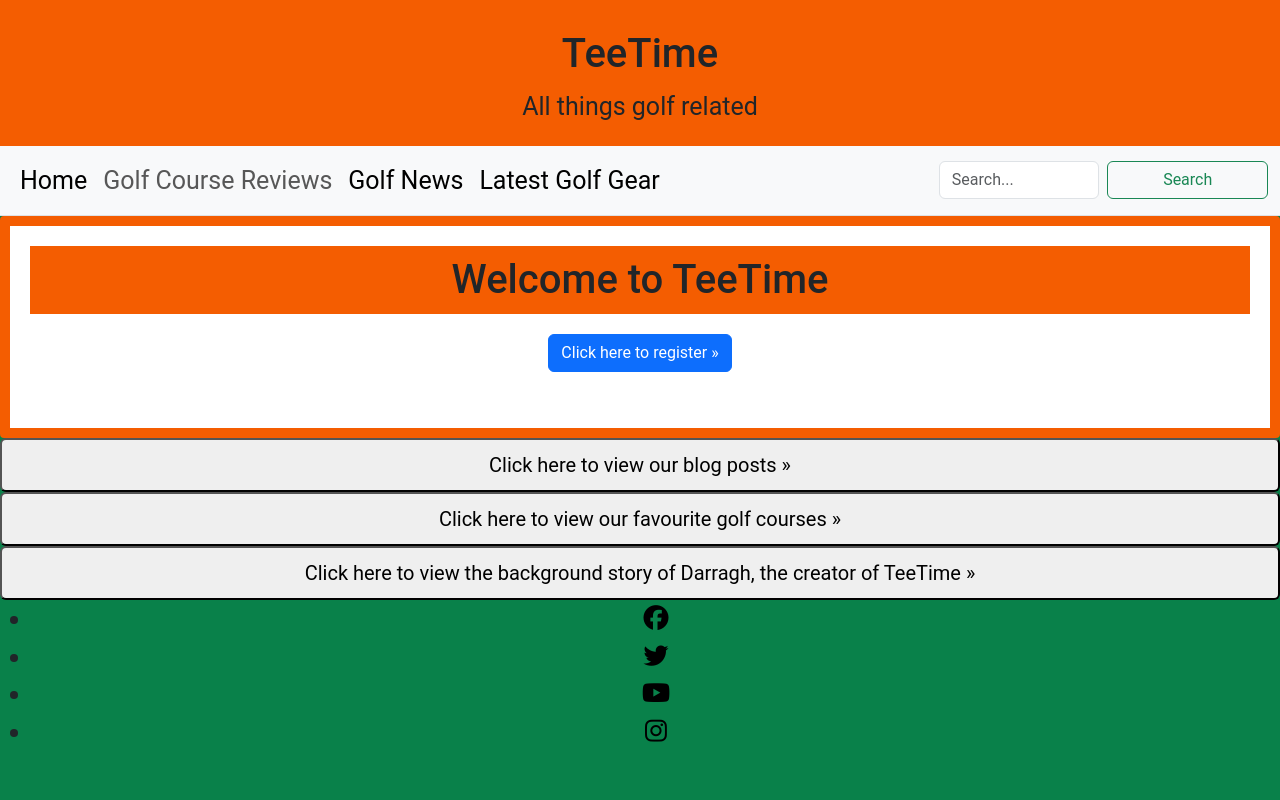
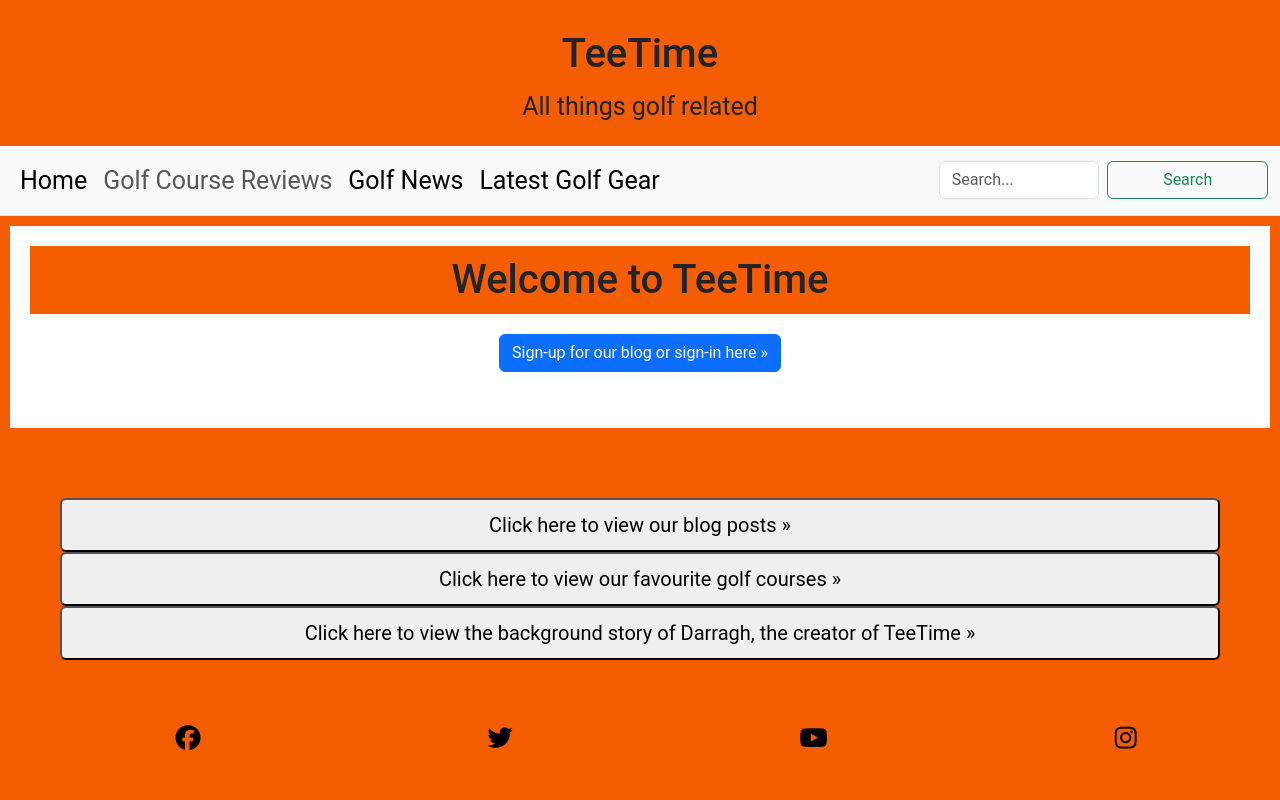
Before and after one commit to Drennan98/TeeTime, a Django app: page / in a window 1280 px wide. Run offline with Django 5.2, Linux system fonts and the light colour scheme; data comes from the database, SQL or seed files in the repository; some libraries are stand-ins or nearby versions.

Commit message:
Style buttons and and align social media icons

```diff
--- a/blog/templates/base.html
+++ b/blog/templates/base.html
@@ -1,5 +1,5 @@
+<!-- Django Templating Language (DLT) which loads static files -->
 {% load static %}
-
 <!DOCTYPE html>
 <html lang="en">
 <head>
@@ -25,6 +25,7 @@
     <title>TeeTime</title>
 </head>
 <body>
+    <!-- Header -->
     <div class="page-header">
         <h1>TeeTime</h1>
         <span>All things golf related</span>
@@ -54,27 +55,28 @@
             </div>
         </div>
     </nav>
+    <!-- Welcome message with option to register -->
     <div class="hero-unit">
         <h1 id="heading">Welcome to TeeTime</h1>
-        <p><a href="#" class="btn btn-primary btn-large">Click here to register &raquo;</a></p>
+        <p><a href="register.html" class="btn btn-primary btn-large">Sign-up for our blog or sign-in here &raquo;</a></p>
     </div>
-    <div>
+    <div class="buttons">
         <!-- Buttons which will take the user to different parts of the site -->
         <button class="nav-button text-black">Click here to view our blog posts &raquo;</button>
         <button class="nav-button text-black">Click here to view our favourite golf courses &raquo;</button>
         <button class="nav-button text-black">Click here to view the background story of Darragh, the creator of TeeTime &raquo;</button>
     </div>
-    <footer>
+    <footer class="footer-main">
         <div>
             <!-- Font Awesome script and icons -->
             <script src="https://kit.fontawesome.com/09d74f525c.js" crossorigin="anonymous"></script>
-          <ul id="socmed">
+          <ul id="social-media">
             <li><a href="https://www.facebook.com/" target="_blank" rel="noopener" aria-label="visit our Facebook page (opens in a new tab)"><i class="fa-brands fa-facebook"></i></a></li>
             <li><a href="https://x.com/" target="_blank" rel="noopener" aria-label="visit our Twitter page (opens in a new tab)"><i class="fa-brands fa-twitter"></i></a></li>
             <li><a href="https://www.instagram.com/" target="_blank" rel="noopener" aria-label="visit our Youtube page (opens in a new tab)"><i class="fa-brands fa-youtube"></i></a></li>
             <li><a href="https://www.youtube.com/" target="_blank" rel="noopener" aria-label="visit our Instagram page (opens in a new tab)"><i class="fa-brands fa-instagram"></i></a></li>
           </ul>
         </div>
-
+    </footer>
 </body>
 </html>
--- a/static/css/style.css
+++ b/static/css/style.css
@@ -4,7 +4,7 @@ body {
     font-family: "Roboto", sans-serif;
     font-size: 25px;
     text-align: center;
-    background-color: #09814A;
+    background-color: #F45D01;
     margin: 0;
     padding: 0;
 }
@@ -117,6 +117,7 @@ a:hover {
 
 button:hover {
     background-color: #F45D01;
+    transition-duration: 0.4s;
 }
 
 /* Hero unit styles */
@@ -157,6 +158,14 @@ button:hover {
     padding: 20px 0;
 }
 
-.nav-button {
-    font-color:
+/* Social Media styles */
+
+#social-media {
+    list-style-type: none;
+    display: flex;
+    justify-content: space-around;
 }
+
+.buttons {
+    margin: 60px;
+}
```
